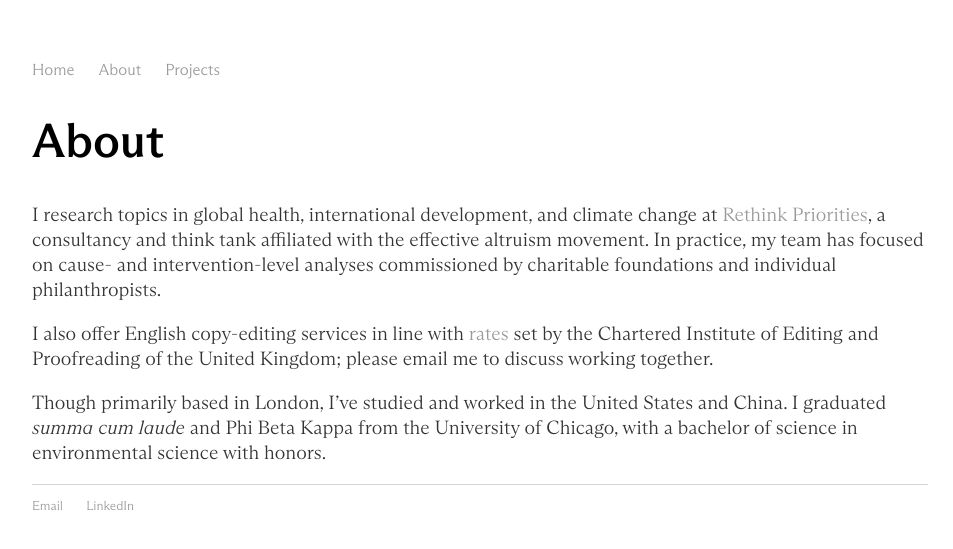
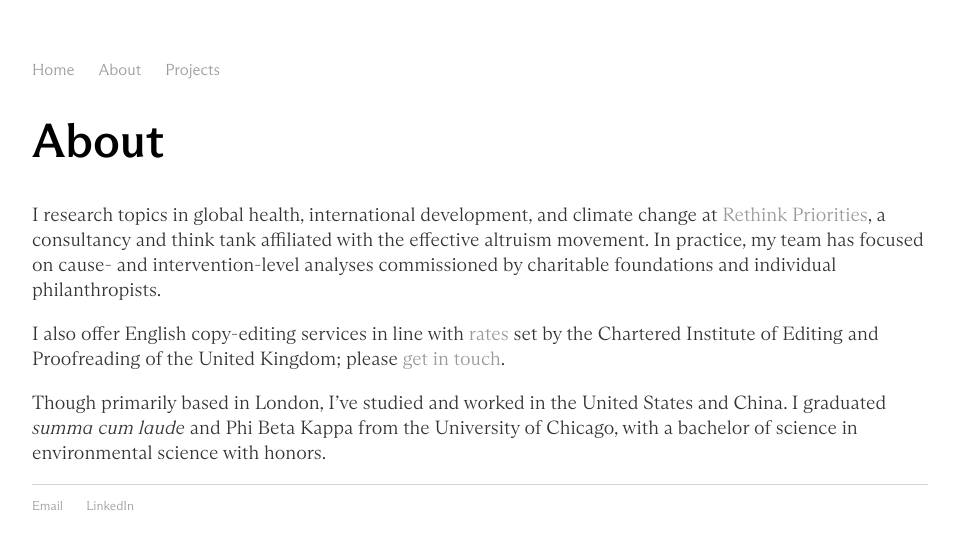
Before and after one commit to y-james-hu/y-james-hu.github.io, a Jekyll site: the page built from about/index.html, in a window 1280 px wide. Shown: the top 549 px of the page, without its empty margins (160-1113 px from the left). Built offline with Jekyll 4.4.1, drawn with Linux system fonts in a browser that asks for light colours.

Commit message:
Update index.html

```diff
--- a/about/index.html
+++ b/about/index.html
@@ -4,6 +4,6 @@ title: About
 ---
   <h1>{{ page.title }}</h1>
     <p>I research topics in global health, international development, and climate change at <a href="https://rethinkpriorities.org/">Rethink Priorities</a>, a consultancy and think tank affiliated with the effective altruism movement. In practice, my team has focused on cause- and intervention-level analyses commissioned by charitable foundations and individual philanthropists.</p>
-    <p>I also offer English copy-editing services in line with <a href="https://www.ciep.uk/resources/suggested-minimum-rates/">rates</a> set by the Chartered Institute of Editing and Proofreading of the United Kingdom; please email me to discuss working together.</p>
+    <p>I also offer English copy-editing services in line with <a href="https://www.ciep.uk/resources/suggested-minimum-rates/">rates</a> set by the Chartered Institute of Editing and Proofreading of the United Kingdom; please <a href="./contact">get in touch</a>.</p>
     <p>Though primarily based in London, I’ve studied and worked in the United States and China. I graduated <em>summa cum laude</em> and Phi Beta Kappa from the University of Chicago, with a bachelor of science in environmental science with honors.</p>
     <p></p>
```
